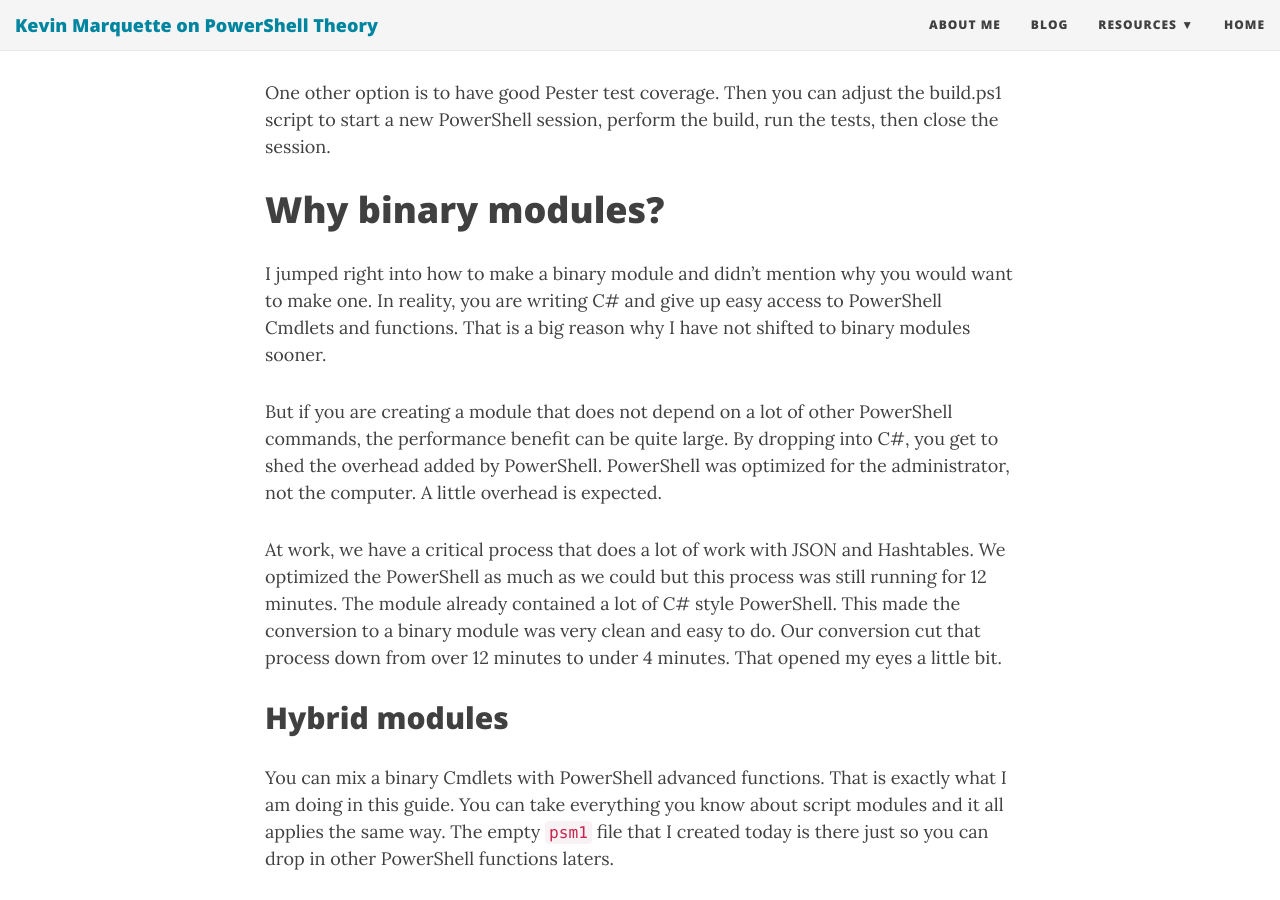
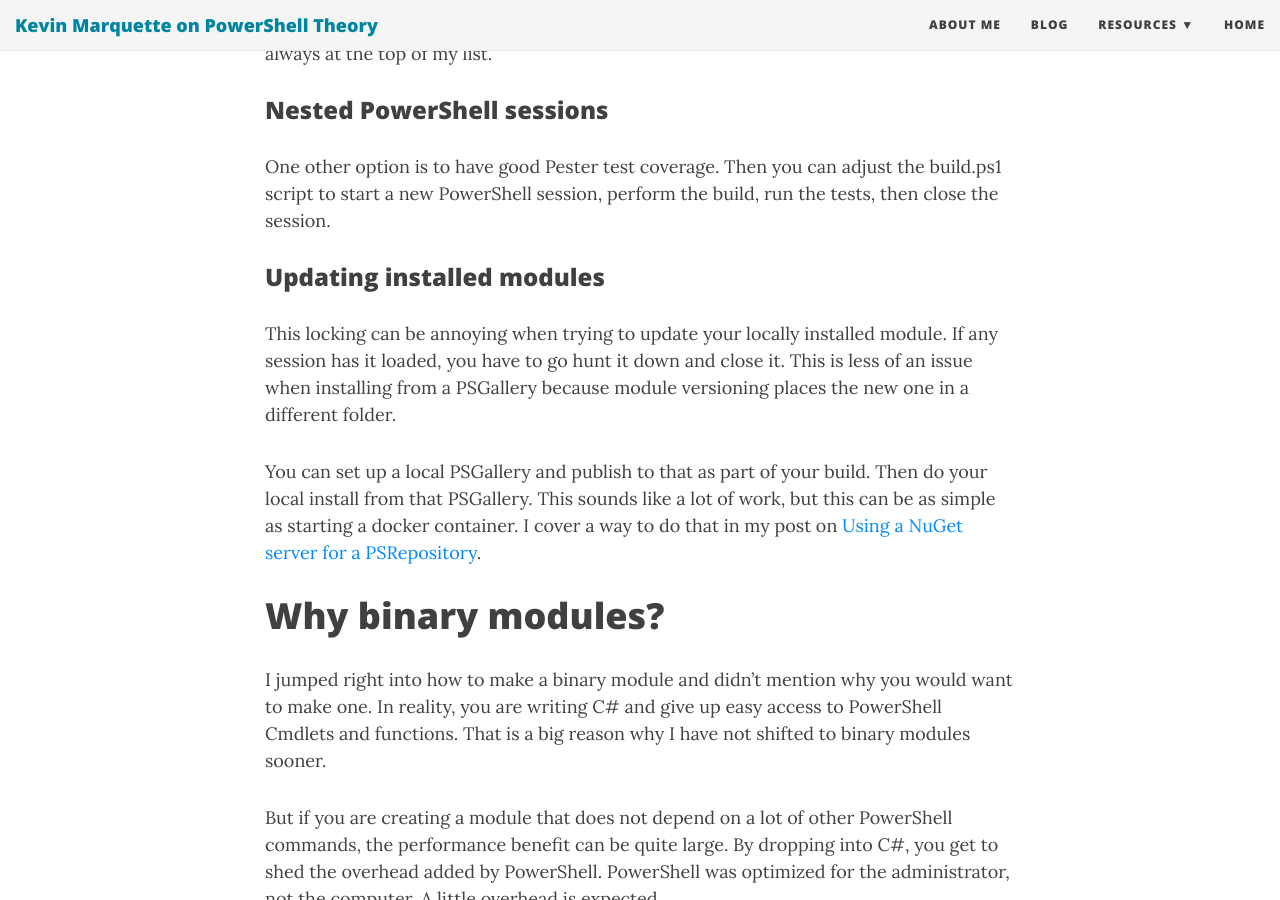
Before and after one commit to KevinMarquette/kevinmarquette.github.io, a Jekyll site: the page built from _posts/2018-08-04-Powershell-Standard-Library-Binary-Module.md, in a window 1280 px wide and 900 px high, scrolled down 7130 px. Built offline with Jekyll 4.4.1, drawn with Linux system fonts in a browser that asks for light colours; nearby versions of some CDN libraries; some of the changed text lies outside the part shown.

Commit message:
added section on local installs

````diff
--- a/_posts/2018-08-04-Powershell-Standard-Library-Binary-Module.md
+++ b/_posts/2018-08-04-Powershell-Standard-Library-Binary-Module.md
@@ -173,10 +173,10 @@ From the root of our project, we can run this command to create the module manif
 
 ``` posh
     $manifestSplat = @{
-        Path = ".\$module\$module.psd1"
-        Author = 'Kevin Marquette'
-        NestedModules = @('bin\MyModule.dll')
-        RootModule = "$module.psm1"
+        Path              = ".\$module\$module.psd1"
+        Author            = 'Kevin Marquette'
+        NestedModules     = @('bin\MyModule.dll')
+        RootModule        = "$module.psm1"
         FunctionsToExport = @('Resolve-MyCmdlet')
     }
     New-ModuleManifest @manifestSplat
@@ -197,8 +197,10 @@ I compile everything together into an output folder. We need to create a build s
 ``` posh
     $module = 'MyModule'
     Push-Location $PSScriptroot
+
     dotnet build $PSScriptRoot\src -o $PSScriptRoot\output\$module\bin
     Copy-Item "$PSScriptRoot\$module\*" "$PSScriptRoot\output\$module" -Recurse -Force
+
     Import-Module "$PSScriptRoot\Output\$module\$module.psd1"
     Invoke-Pester "$PSScriptRoot\Tests"
 ```
@@ -239,6 +241,12 @@ I do most of my PowerShell dev work in [VSCode](https://code.visualstudio.com).
 
 One other option is to have good Pester test coverage. Then you can adjust the build.ps1 script to start a new PowerShell session, perform the build, run the tests, then close the session.
 
+### Updating installed modules
+
+This locking can be annoying when trying to update your locally installed module. If any session has it loaded, you have to go hunt it down and close it. This is less of an issue when installing from a PSGallery because module versioning places the new one in a different folder.
+
+You can set up a local PSGallery and publish to that as part of your build. Then do your local install from that PSGallery. This sounds like a lot of work, but this can be as simple as starting a docker container. I cover a way to do that in my post on [Using a NuGet server for a PSRepository](/2018-03-03-Powershell-Using-a-NuGet-server-for-a-PSRepository/?utm_source=blog&utm_medium=blog&utm_content=standardlibrary).
+
 # Why binary modules?
 
 I jumped right into how to make a binary module and didn't mention why you would want to make one. In reality, you are writing C# and give up easy access to PowerShell Cmdlets and functions. That is a big reason why I have not shifted to binary modules sooner.
````
